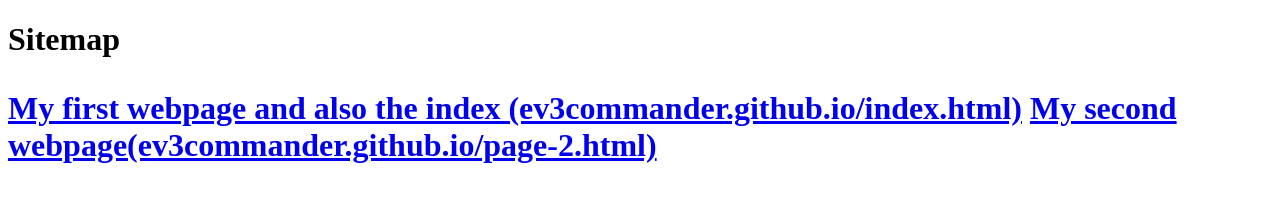
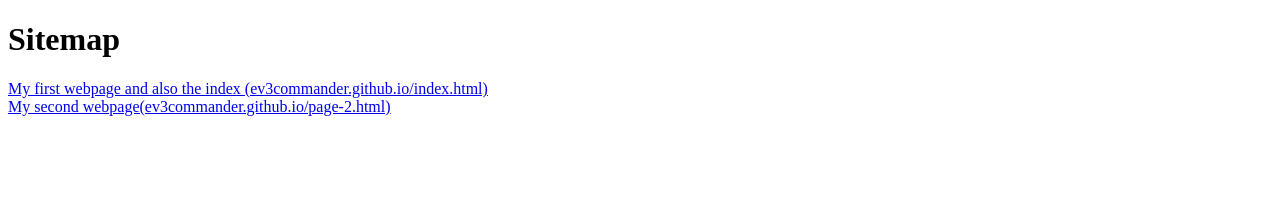
Before and after one commit to michaelwu21/ev3commander.github.io, a plain HTML site: page sitemap.html in a window 1280 px wide. Drawn offline with Linux system fonts and the light colour scheme.

Commit message:
bug fixes(7)

```diff
--- a/sitemap.html
+++ b/sitemap.html
@@ -5,8 +5,9 @@
     <title>Sitemap</title>
   </head>
   <body>
-  <h1>Sitemap </p>
+  <h1>Sitemap </h1>
   <a href="index.html">My first webpage and also the index (ev3commander.github.io/index.html)</a>
-  <a href="page-2.html">My second webpage(ev3commander.github.io/page-2.html)</a>
+ <br>
+<a href="page-2.html">My second webpage(ev3commander.github.io/page-2.html)</a>
   </body>
 </html>
```
